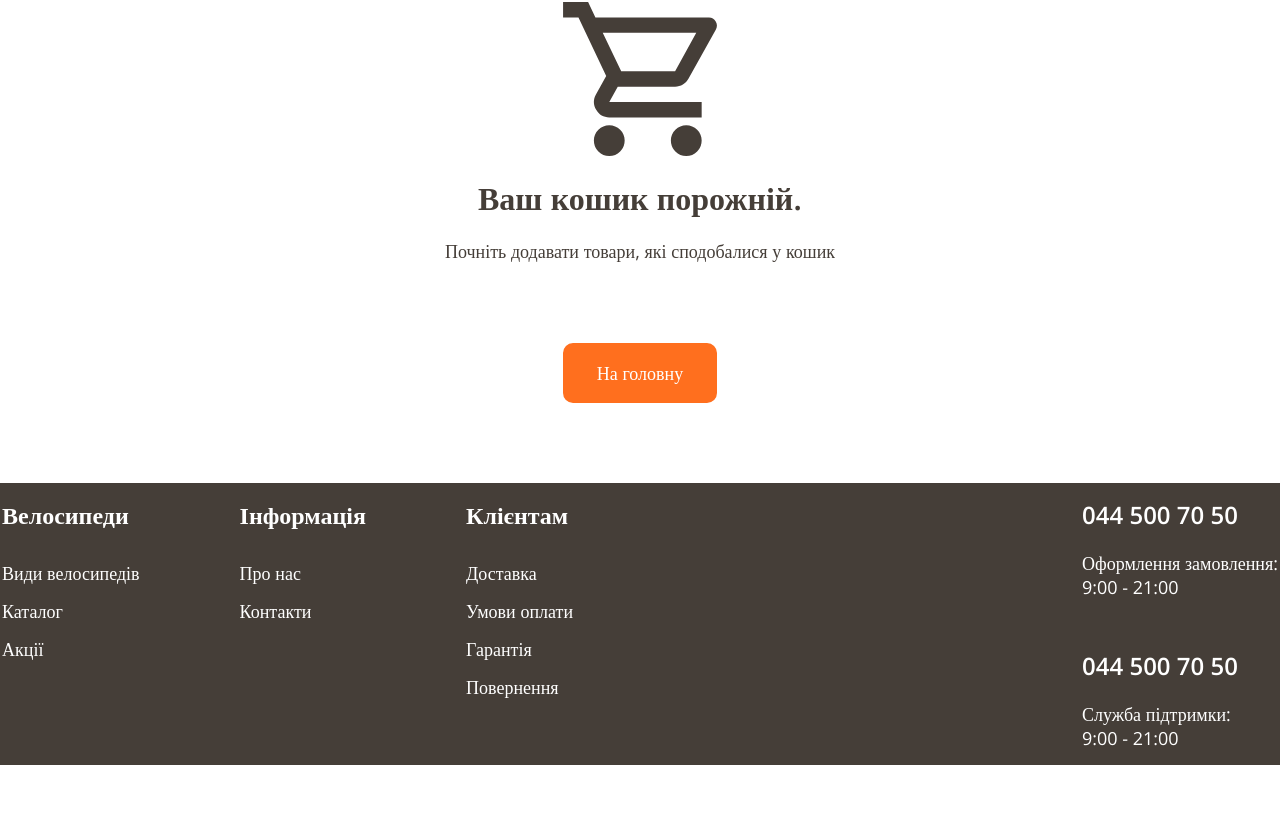
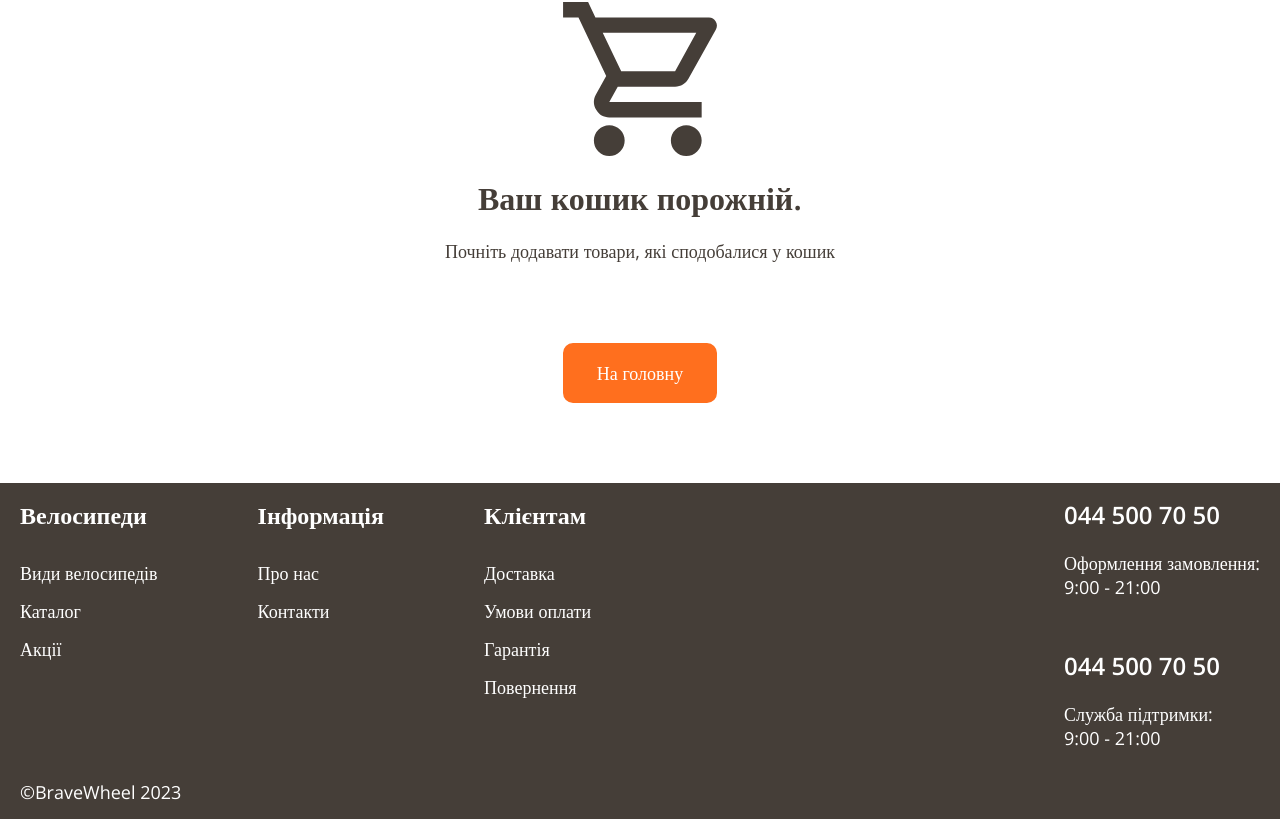
Before and after one commit to BaryYur/brave-wheels, a React app: page /cart in a window 1280 px wide. Shown: the part 364-1183 px from the top of the page. Before the commit the page ends 1129 px from the top, so only its background shows below. Built offline with nearby package versions, Linux system fonts and the light colour scheme; no server answers; the HTML template or start-up script is replaced by a standard one.

Commit message:
footer changes

```diff
--- a/src/components/footer/Elements.ts
+++ b/src/components/footer/Elements.ts
@@ -2,13 +2,49 @@
 
 export const Footer = styled.footer`
   background-color: ${({ theme }) => theme.palette.brown};
-  ul {
-    padding-top: 30px;
-    display: flex;
-    flex-direction: column;
-    gap: 14px;
-  }
   ul li a p {
     color: ${({ theme }) => theme.palette.white};
   }
 `
+
+export const LinksList = styled.ul`
+  padding-top: 30px;
+  display: flex;
+  flex-direction: column;
+  gap: 14px;
+`
+
+export const FooterContainer = styled.div`
+  width: 1276px;
+  margin: 0 auto;
+  display: flex;
+  justify-content: space-between;
+  padding: 15px 0;
+  @media screen and (max-width: 1350px) {
+    width: 100%;
+    padding: 15px 20px;
+  }
+  @media screen and (max-width: ${({ theme }) => theme.breakpoints.laptop}px) {
+    flex-direction: column-reverse;
+    gap: 30px;
+  }
+`
+
+export const ContactBox = styled.div`
+  div:last-child {
+    margin-top: 50px;
+  }
+  @media screen and (max-width: ${({ theme }) => theme.breakpoints.laptop}px) {
+    display: flex;
+    gap: 20px;
+    align-items: flex-start;
+    div:last-child {
+      margin-top: 0;
+    }
+    padding-bottom: 25px;
+    border-bottom: 1px solid white;
+  }
+  @media screen and (max-width: 450px) {
+    flex-direction: column;
+  }
+`
--- a/src/components/footer/Footer.tsx
+++ b/src/components/footer/Footer.tsx
@@ -1,8 +1,8 @@
-import { useScrollToTop } from "../../hooks";
+import { useBreakpoint, useScrollToTop } from "../../hooks";
 
 import { Link } from "react-router-dom";
 
-import { Container } from "../../components";
+import { Accordion } from "./accordion/Accordion";
 import { P, H4 } from "../../theme";
 
 import { BIKES_INFO, CLIENTS_INFO, INFORMATION, TELEPHONE_CONTACT } from "./data";
@@ -11,14 +11,16 @@
 
 export const Footer = () => {
   const { scrollToTop } = useScrollToTop();
+  const breakpoint = useBreakpoint();
 
   return (
     <Elements.Footer>
-      <Container styles={{ display: "flex", justifyContent: "space-between", padding: "15px 0" }}>
-        <div style={{display: "flex", gap: "100px"}}>
+      <Elements.FooterContainer>
+        {breakpoint > 700 ? (
+          <div style={{ display: "flex", gap: "100px" }}>
             <div>
-            <H4 style={{fontWeight: "600", color: "white"}}>Велосипеди</H4>
-            <ul>
+              <H4 style={{ fontWeight: "600", color: "white" }}>Велосипеди</H4>
+              <Elements.LinksList>
                 {BIKES_INFO.map(item => (
                   <li key={Math.random()} onClick={scrollToTop}>
                     <Link to={item.path}>
@@ -26,12 +28,12 @@
                     </Link>
                   </li>
                 ))}
-            </ul>
+              </Elements.LinksList>
             </div>
 
             <div>
-            <H4 style={{fontWeight: "600", color: "white"}}>Інформація</H4>
-            <ul>
+              <H4 style={{ fontWeight: "600", color: "white" }}>Інформація</H4>
+              <Elements.LinksList>
                 {INFORMATION.map(item => (
                   <li key={Math.random()}>
                     <Link to={item.path}>
@@ -39,12 +41,12 @@
                     </Link>
                   </li>
                 ))}
-            </ul>
+              </Elements.LinksList>
             </div>
 
             <div>
               <H4 style={{fontWeight: "600", color: "white"}}>Клієнтам</H4>
-            <ul>
+              <Elements.LinksList>
                 {CLIENTS_INFO.map(item => (
                   <li key={Math.random()}>
                     <Link to={item.path}>
@@ -52,22 +54,34 @@
                     </Link>
                   </li>
                 ))}
-            </ul>
+              </Elements.LinksList>
             </div>
           </div>
+        ) : (
           <div>
+            <Accordion title="Велосипеди" items={BIKES_INFO} />
+            <Accordion title="Інформація" items={BIKES_INFO} />
+            <Accordion title="Клієнтам" items={BIKES_INFO} />
+          </div>
+        )}
+
+        <Elements.ContactBox>
           <div>
             <H4 style={{color: "white"}}>{TELEPHONE_CONTACT}</H4>
             <P style={{color: "white", marginTop: "20px"}}>Оформлення замовлення:</P>
             <P style={{color: "white" }}>9:00 - 21:00</P>
           </div>
-          <div style={{ marginTop: "50px" }}>
+          <div>
             <H4 style={{color: "white"}}>{TELEPHONE_CONTACT}</H4>
             <P style={{color: "white", marginTop: "20px"}}>Служба підтримки:</P>
             <P style={{color: "white" }}>9:00 - 21:00</P>
           </div>
-        </div>
-      </Container>
+        </Elements.ContactBox>
+      </Elements.FooterContainer>
+
+      <Elements.FooterContainer>
+        <P style={{color: "white"}}>©BraveWheel 2023</P>
+      </Elements.FooterContainer>
     </Elements.Footer>
   );
 }
--- /dev/null
+++ b/src/components/footer/accordion/Accordion.tsx
@@ -0,0 +1,44 @@
+import React, { useState } from "react";
+
+import { Link } from "react-router-dom";
+
+import { H4, P } from "../../../theme";
+
+import * as Elements from "./Elements.ts";
+
+type AccordionProps = {
+  title: string;
+  items: { path: string; title: string; }[];
+}
+
+export const Accordion: React.FC<AccordionProps> = ({ title, items }) => {
+  const [isOpen, setIsOpen] = useState(false);
+
+  return (
+    <Elements.AccordionWrapper>
+      <Elements.AccordionHead onClick={() => setIsOpen(active => !active)}>
+        <H4 style={{ fontWeight: "600", color: "white" }}>{title}</H4>
+        {isOpen ? (
+          <svg width="24" height="14" viewBox="0 0 24 14" fill="none" xmlns="http://www.w3.org/2000/svg">
+            <path d="M24 11.8896L21.87 14L12 4.22081L2.13 14L0 11.8896L12 0L24 11.8896Z" fill="white"/>
+          </svg>
+          ) : (
+          <svg width="24" height="14" viewBox="0 0 24 14" fill="none" xmlns="http://www.w3.org/2000/svg">
+            <path d="M0 2.1104L2.13 0L12 9.77919L21.87 0L24 2.1104L12 14L0 2.1104Z" fill="white"/>
+          </svg>
+        )}
+      </Elements.AccordionHead>
+      <Elements.AccordionInfoBox style={{gridTemplateRows: isOpen ? "1fr" : "0fr"}}>
+        <ul>
+          {items.map(item => (
+            <li key={Math.random()}>
+              <Link to={item.path}>
+                <P style={{ color: "white" }}>{item.title}</P>
+              </Link>
+            </li>
+          ))}
+        </ul>
+      </Elements.AccordionInfoBox>
+    </Elements.AccordionWrapper>
+  );
+}
--- /dev/null
+++ b/src/components/footer/accordion/Elements.ts
@@ -0,0 +1,24 @@
+import styled from "styled-components";
+
+export const AccordionWrapper = styled.div``
+
+export const AccordionHead = styled.div`
+  display: flex;
+  justify-content: space-between;
+  align-items: center;
+  padding: 10px 0;
+  cursor: pointer;
+`
+
+export const AccordionInfoBox = styled.div`
+  display: grid;
+  overflow: hidden;
+  transition: all 0.3s;
+  ul {
+    min-height: 0;
+    padding: 5px 0;
+    display: flex;
+    flex-direction: column;
+    gap: 12px;
+  }
+`
--- a/src/pages/admin/AdminPage.tsx
+++ b/src/pages/admin/AdminPage.tsx
@@ -1,4 +1,4 @@
-import { useState } from "react";
+import React, { useState } from "react";
 
 import { useGetImage } from "../../hooks";
 
```
Lines whose indentation alone changed are shown as unchanged.
